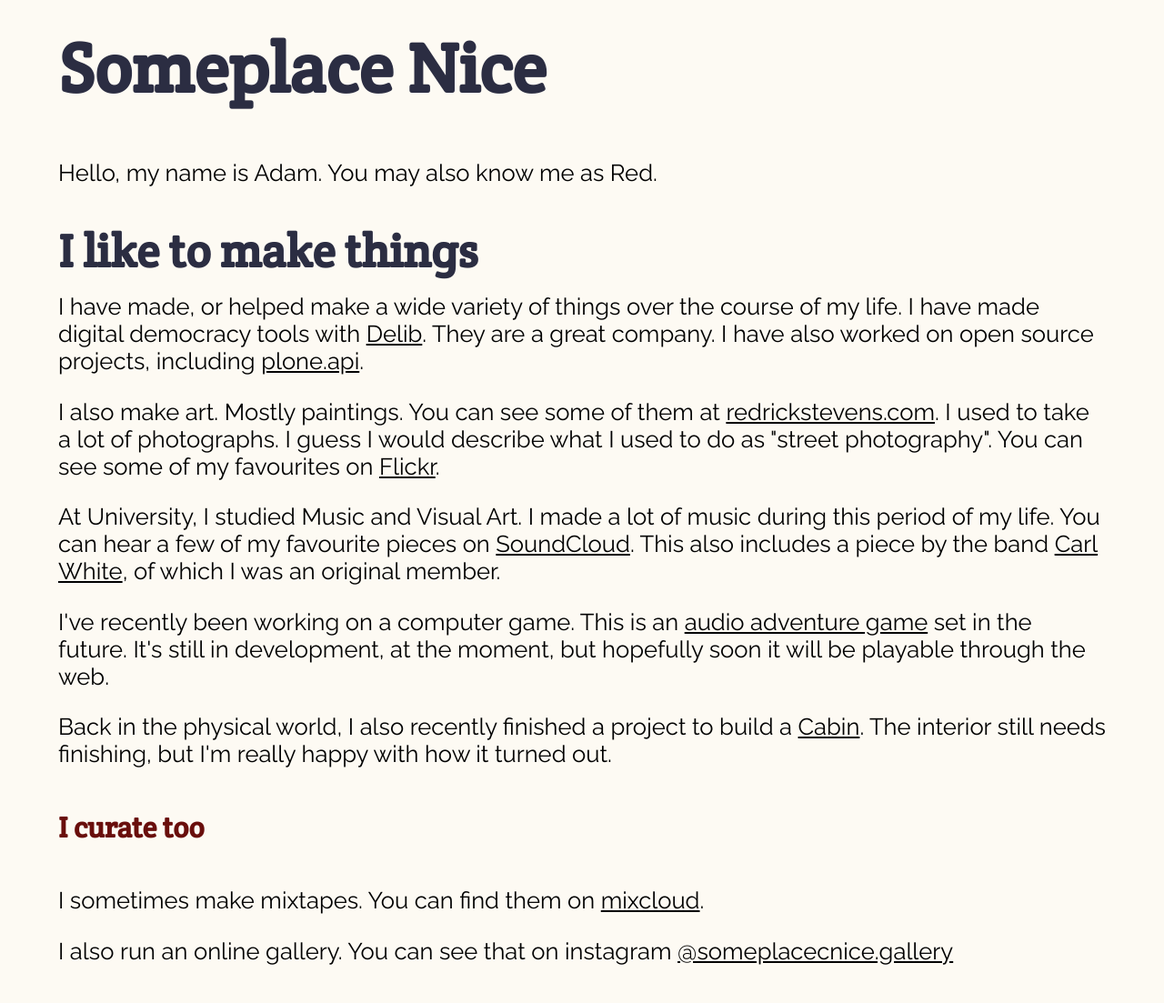
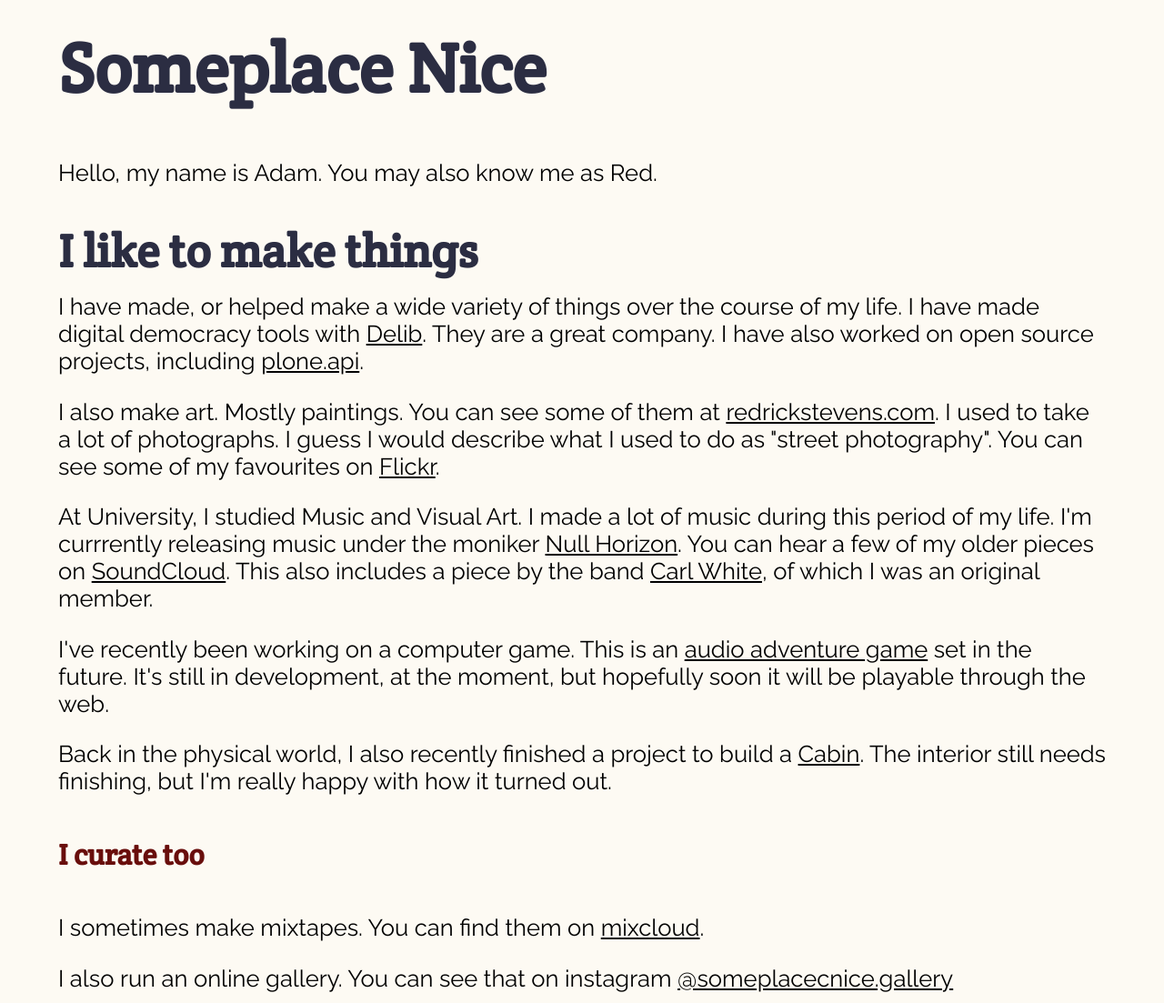
Before and after one commit to adamcheasley/adamcheasley.github.io, a Jekyll site: the page new.html, which Jekyll copies as it is, in a window 1280 px wide. Shown: the whole page at 91% size. Built offline with Jekyll 4.4.1, drawn with Linux system fonts in a browser that asks for light colours; before the commit the page ends 1073 px from its top, so only the background shows below that.

Commit message:
add new music

```diff
--- a/new.html
+++ b/new.html
@@ -35,8 +35,9 @@
     some of my favourites on <a href="https://flickr.com/photos/someplacenice/">Flickr</a>.
     </p>
     <p>
-      At University, I studied Music and Visual Art. I made a lot of music during this period of my life.
-      You can hear a few of my favourite pieces on <a href="https://soundcloud.com/adamfc-music">SoundCloud</a>.
+      At University, I studied Music and Visual Art. I made a lot of music during this period of my life. I'm currrently
+      releasing music under the moniker <a href="https://nullhorizon.bandcamp.com/releases">Null Horizon</a>.
+      You can hear a few of my older pieces on <a href="https://soundcloud.com/adamfc-music">SoundCloud</a>.
       This also includes a piece by the band <a href="https://carlwhitemusic.bandcamp.com">Carl White</a>,
       of which I was an original member.
     </p>
```
